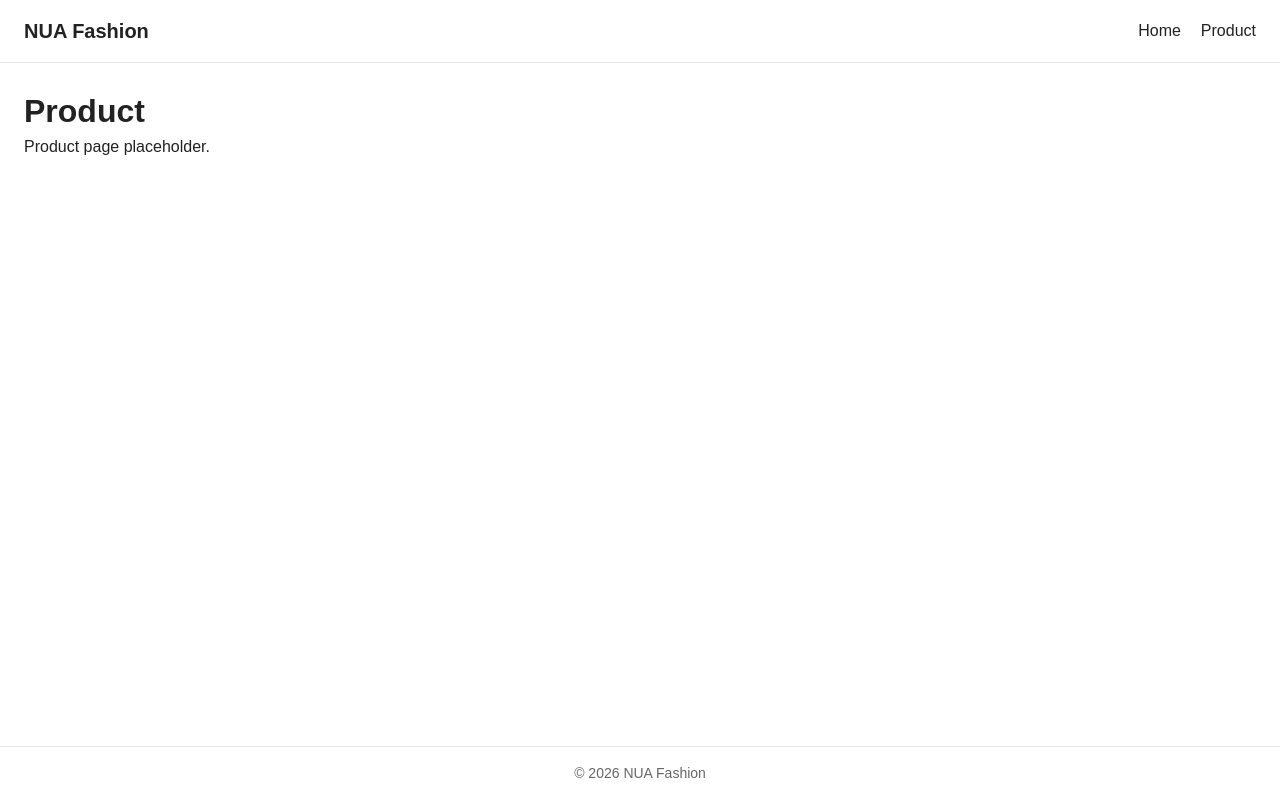
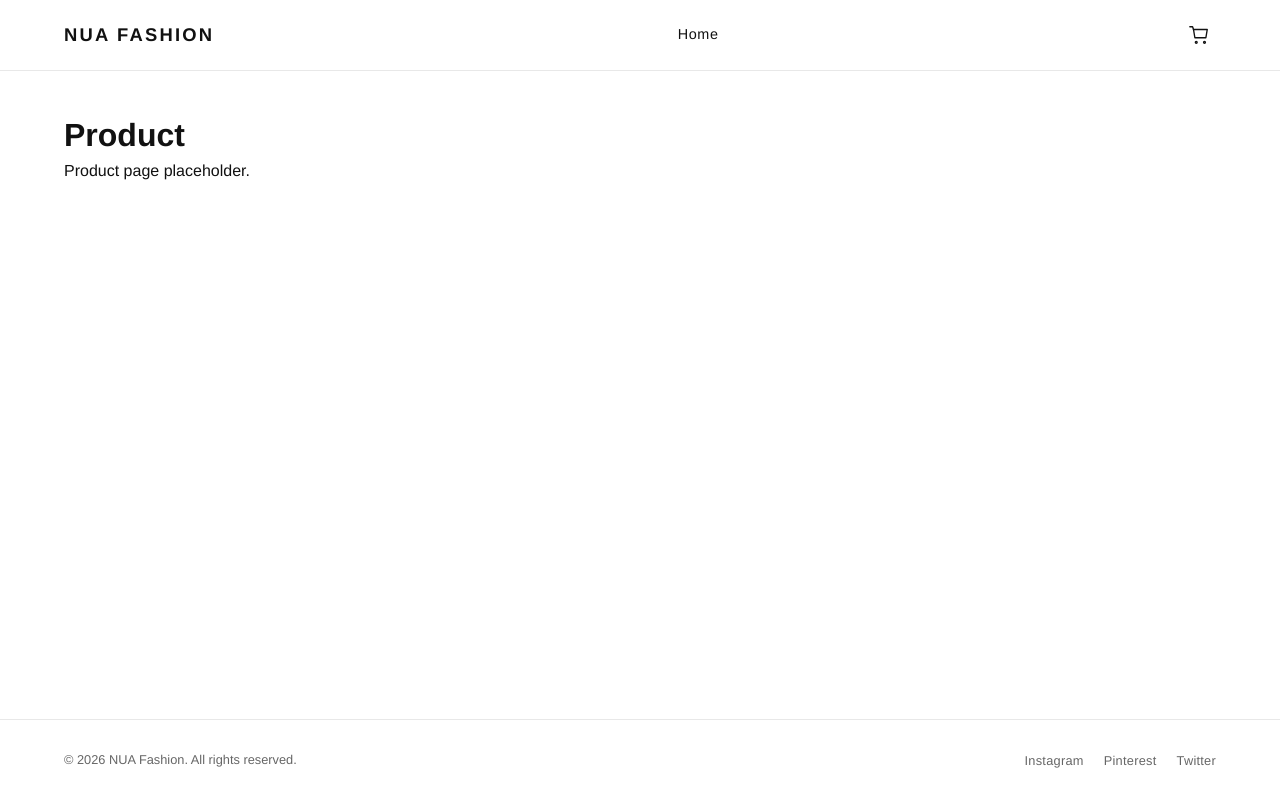
Before and after one commit to paruljamwal/NUA-Fashion, a React (Vite) app: page /product in a window 1280 px wide. Built offline with nearby package versions, Linux system fonts and the light colour scheme.

Commit message:
feat: Created common layout and application theme

```diff
--- a/src/components/Footer.jsx
+++ b/src/components/Footer.jsx
@@ -1,7 +1,29 @@
 function Footer() {
   return (
     <footer className="footer">
-      <p>&copy; {new Date().getFullYear()} NUA Fashion</p>
+      <div className="footer__inner">
+        <p className="footer__copy">
+          &copy; {new Date().getFullYear()} NUA Fashion. All rights reserved.
+        </p>
+
+        <ul className="footer__social">
+          <li>
+            <a href="#" className="footer__social-link">
+              Instagram
+            </a>
+          </li>
+          <li>
+            <a href="#" className="footer__social-link">
+              Pinterest
+            </a>
+          </li>
+          <li>
+            <a href="#" className="footer__social-link">
+              Twitter
+            </a>
+          </li>
+        </ul>
+      </div>
     </footer>
   )
 }
--- a/src/components/Navbar.jsx
+++ b/src/components/Navbar.jsx
@@ -2,19 +2,38 @@ import { Link } from 'react-router-dom'
 
 function Navbar() {
   return (
-    <nav className="navbar">
-      <Link to="/" className="navbar__brand">
-        NUA Fashion
-      </Link>
-      <ul className="navbar__links">
-        <li>
-          <Link to="/">Home</Link>
-        </li>
-        <li>
-          <Link to="/product">Product</Link>
-        </li>
-      </ul>
-    </nav>
+    <header className="navbar">
+      <div className="navbar__inner">
+        <Link to="/" className="navbar__brand">
+          NUA Fashion
+        </Link>
+
+        <nav className="navbar__nav">
+          <Link to="/" className="navbar__link">
+            Home
+          </Link>
+        </nav>
+
+        <button type="button" className="navbar__cart" aria-label="Cart">
+          <svg
+            width="22"
+            height="22"
+            viewBox="0 0 24 24"
+            fill="none"
+            stroke="currentColor"
+            strokeWidth="1.5"
+            strokeLinecap="round"
+            strokeLinejoin="round"
+            aria-hidden="true"
+          >
+            <path d="M6 6h15l-1.5 9h-12z" />
+            <path d="M6 6L5 3H2" />
+            <circle cx="9" cy="20" r="1" />
+            <circle cx="18" cy="20" r="1" />
+          </svg>
+        </button>
+      </div>
+    </header>
   )
 }
 
--- a/src/main.jsx
+++ b/src/main.jsx
@@ -3,6 +3,9 @@ import { createRoot } from 'react-dom/client'
 import { BrowserRouter } from 'react-router-dom'
 import App from './App.jsx'
 import './styles/global.scss'
+import './styles/layout.scss'
+import './styles/navbar.scss'
+import './styles/footer.scss'
 
 createRoot(document.getElementById('root')).render(
   <StrictMode>
--- /dev/null
+++ b/src/styles/footer.scss
@@ -0,0 +1,44 @@
+.footer {
+  border-top: 1px solid #e8e8e8;
+  background-color: #ffffff;
+}
+
+.footer__inner {
+  display: flex;
+  align-items: center;
+  justify-content: space-between;
+  max-width: 1200px;
+  margin: 0 auto;
+  padding: 28px 24px;
+  gap: 20px;
+}
+
+.footer__copy {
+  font-size: 0.8rem;
+  color: #666666;
+}
+
+.footer__social {
+  display: flex;
+  align-items: center;
+  gap: 20px;
+}
+
+.footer__social-link {
+  font-size: 0.8rem;
+  color: #666666;
+  letter-spacing: 0.02em;
+}
+
+.footer__social-link:hover {
+  color: #111111;
+}
+
+@media (max-width: 640px) {
+  .footer__inner {
+    flex-direction: column;
+    text-align: center;
+    padding: 24px 16px;
+    gap: 14px;
+  }
+}
--- a/src/styles/global.scss
+++ b/src/styles/global.scss
@@ -1,3 +1,9 @@
+$color-bg: #ffffff;
+$color-text: #111111;
+$color-muted: #666666;
+$color-border: #e8e8e8;
+$color-accent: #111111;
+
 * {
   margin: 0;
   padding: 0;
@@ -5,10 +11,11 @@
 }
 
 body {
-  font-family: Arial, Helvetica, sans-serif;
+  font-family: 'Helvetica Neue', Helvetica, Arial, sans-serif;
   line-height: 1.5;
-  color: #222;
-  background-color: #fff;
+  color: $color-text;
+  background-color: $color-bg;
+  -webkit-font-smoothing: antialiased;
 }
 
 a {
@@ -25,39 +32,6 @@ img {
   display: block;
 }
 
-.layout {
-  min-height: 100vh;
-  display: flex;
-  flex-direction: column;
+button {
+  font-family: inherit;
 }
-
-.layout__main {
-  flex: 1;
-  padding: 24px;
-}
-
-.navbar {
-  display: flex;
-  align-items: center;
-  justify-content: space-between;
-  padding: 16px 24px;
-  border-bottom: 1px solid #e5e5e5;
-}
-
-.navbar__brand {
-  font-size: 1.25rem;
-  font-weight: 700;
-}
-
-.navbar__links {
-  display: flex;
-  gap: 20px;
-}
-
-.footer {
-  padding: 16px 24px;
-  border-top: 1px solid #e5e5e5;
-  text-align: center;
-  color: #666;
-  font-size: 0.875rem;
-}
--- /dev/null
+++ b/src/styles/layout.scss
@@ -0,0 +1,19 @@
+.layout {
+  min-height: 100vh;
+  display: flex;
+  flex-direction: column;
+}
+
+.layout__main {
+  flex: 1;
+  width: 100%;
+  max-width: 1200px;
+  margin: 0 auto;
+  padding: 40px 24px;
+}
+
+@media (max-width: 640px) {
+  .layout__main {
+    padding: 28px 16px;
+  }
+}
--- /dev/null
+++ b/src/styles/navbar.scss
@@ -0,0 +1,73 @@
+.navbar {
+  position: sticky;
+  top: 0;
+  z-index: 100;
+  background-color: #ffffff;
+  border-bottom: 1px solid #e8e8e8;
+}
+
+.navbar__inner {
+  display: flex;
+  align-items: center;
+  justify-content: space-between;
+  max-width: 1200px;
+  margin: 0 auto;
+  padding: 18px 24px;
+  gap: 16px;
+}
+
+.navbar__brand {
+  font-size: 1.15rem;
+  font-weight: 600;
+  letter-spacing: 0.12em;
+  text-transform: uppercase;
+  color: #111111;
+  white-space: nowrap;
+}
+
+.navbar__nav {
+  display: flex;
+  align-items: center;
+  gap: 28px;
+}
+
+.navbar__link {
+  font-size: 0.9rem;
+  font-weight: 400;
+  letter-spacing: 0.04em;
+  color: #111111;
+}
+
+.navbar__link:hover {
+  color: #555555;
+}
+
+.navbar__cart {
+  display: inline-flex;
+  align-items: center;
+  justify-content: center;
+  padding: 6px;
+  border: none;
+  background: transparent;
+  color: #111111;
+  cursor: pointer;
+}
+
+.navbar__cart:hover {
+  color: #555555;
+}
+
+@media (max-width: 640px) {
+  .navbar__inner {
+    padding: 14px 16px;
+  }
+
+  .navbar__brand {
+    font-size: 0.95rem;
+    letter-spacing: 0.08em;
+  }
+
+  .navbar__link {
+    font-size: 0.85rem;
+  }
+}
```
